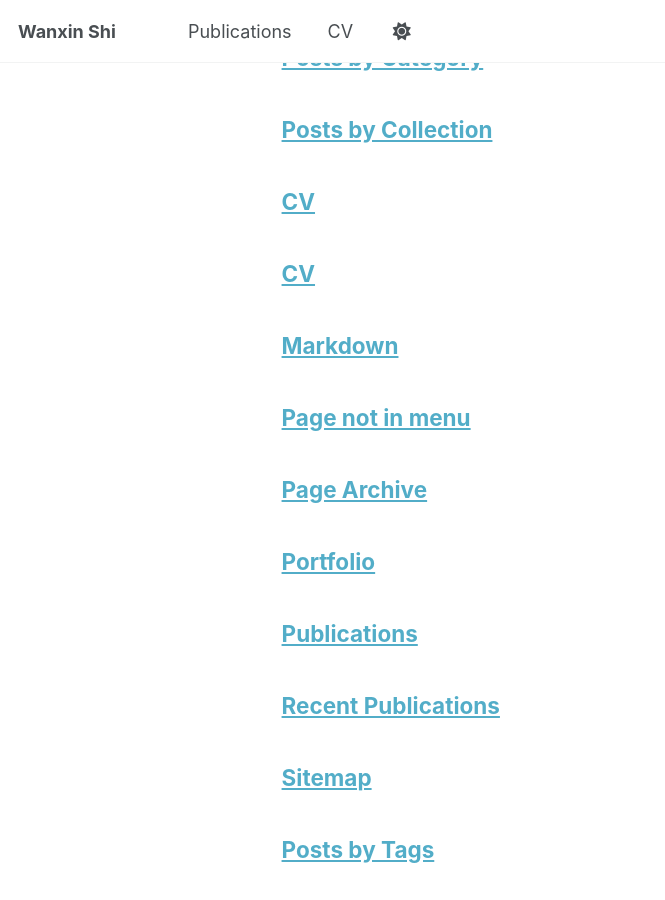
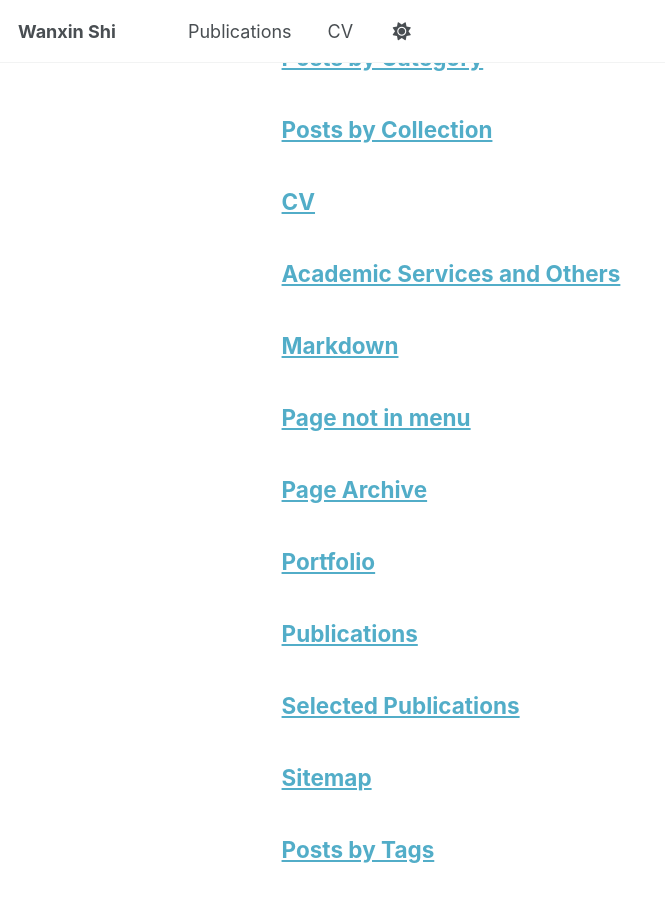
Before and after one commit to Z0Ia/Z0Ia.github.io, a Jekyll site: the page built from _pages/page-archive.html, in a window 1280 px wide and 900 px high, scrolled down 344 px. Shown: the whole window, without its empty margins (0-665 px from the left). Built offline with Jekyll 4.4.1, drawn with Linux system fonts in a browser that asks for light colours.

Commit message:
wanxinshi update fix

```diff
--- a/_pages/cv.md
+++ b/_pages/cv.md
@@ -1,6 +1,7 @@
 ---
 layout: archive
-title: "CV"
+title: "Academic Services and Others"
+#  "CV"
 permalink: /cv/
 author_profile: true
 redirect_from:
@@ -9,8 +10,8 @@ redirect_from:
 
 {% include base_path %}
 
-
-## Academic Services and Others
+<!--
+## Academic Services and Others -->
 
 - Organization Committee Member, APNet 2024/2025 (CCF C)
 - Conference Reviewer, ACM MM 2023/2024, WWW 2025 (CCF A)
@@ -67,10 +68,10 @@ Academic Service
     {% include archive-single-cv.html %}
   {% endfor %}</ul> -->
 
-Honors and Awards
+<!-- Honors and Awards
 ======
 * Shanghai Super Postdoctoral Fellowship, Fudan University, 2024
 * Outstanding Ph.D. Graduate of Beijing, Tsinghua University, 2023
 * CSC Scholarship for Overseas Study, China Scholarship Council, 2022
 * Outstanding Undergraduate Graduate of Beijing, China University of Geosciences (Beijing), 2017
-* Beijing Municipal Excellent Student Award, China University of Geosciences (Beijing), 2017
+* Beijing Municipal Excellent Student Award, China University of Geosciences (Beijing), 2017 -->
--- a/_pages/publications.md
+++ b/_pages/publications.md
@@ -1,13 +1,13 @@
 ---
 layout: archive
-title: "Recent Publications"
+title: "Selected Publications"
 permalink: /publications/
 author_profile: true
 redirect_from:
 #   - /publications/
   - /publications.html
 ---
-## Selected Publications
+<!-- ## Selected Publications -->
 
 - **[A Survey on Intelligent Solutions for Increased Video Delivery Quality in Cloud-Edge-End Networks]**
   *IEEE Communications Surveys & Tutorials (COMST), 2024*
```
